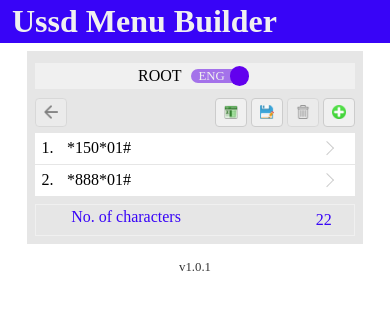
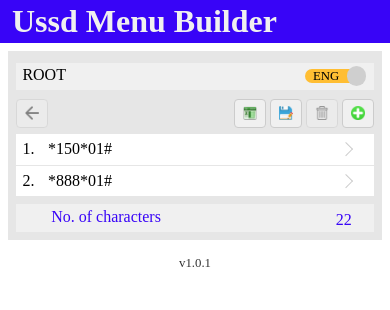
Before and after one commit to ezrankayamba/UssdBuilder, a Flask app: page / in a window 390 px wide. Shown: the top 310 px of the page. Run offline with Flask 2, Linux system fonts and the light colour scheme.

Commit message:
Delete menu feature added and language switch re-arranged

```diff
--- a/app/static/css/style.css
+++ b/app/static/css/style.css
@@ -94,45 +54,33 @@ div.container section .version {
           justify-content: center;
 }
 
-.editor-wrap #menu #props {
-  padding: 0.5rem;
-  background: #ebebeb;
-  margin-left: 1px;
-  text-align: left;
-  font-size: 72%;
-}
-
-.editor-wrap #menu #props h3 {
-  margin: 0 0 0.2rem;
-}
-
-.editor-wrap #menu #props .input-group {
-  padding: 0.2rem;
-}
-
-.editor-wrap #menu #props .input-group label {
-  display: block;
-}
-
-.editor-wrap #menu #props .input-group label input {
-  margin: auto 0.2rem auto 0;
-  vertical-align: bottom;
-}
-
 .editor-wrap #menu #editor {
   background: #e6e6e6;
   padding: 0.5rem;
   width: 20rem;
 }
 
+@media (max-width: 599px) {
+  .editor-wrap #menu #editor {
+    width: 100%;
+  }
+}
+
 .editor-wrap #menu #editor .menu-label {
   background: #f0f0f0;
   padding: 0.2rem;
   margin: 0.2rem 0;
+  height: 1.3rem;
 }
 
 .editor-wrap #menu #editor .menu-label label {
   margin: 0 0.2rem;
+  vertical-align: middle;
+  float: left;
+}
+
+.editor-wrap #menu #editor .menu-label #switch-wrap {
+  float: right;
   vertical-align: middle;
 }
 
@@ -300,8 +248,8 @@ div.container section .version {
   -webkit-box-pack: left;
       -ms-flex-pack: left;
           justify-content: left;
-  padding: 0.2rem;
-  border: 1px solid #f0f0f0;
+  padding: 0.2rem 0.2rem 0;
+  background: #f0f0f0;
   color: #3804f7;
   margin-top: 8px;
 }
--- a/app/static/css/style.scss
+++ b/app/static/css/style.scss
@@ -41,72 +41,31 @@ div.container {
 }
 
 .editor-wrap {
-  #toolbar {
-    display: flex;
-    justify-content: center;
-    padding: 0.5rem;
-    border-bottom: 1px solid #ccc;
-    height: 1.2rem;
-    margin: auto;
-    label {
-      padding: 0.3rem 0.5rem;
-      margin: 0 0.5rem;
-      font-weight: bold;
-      color: #3804f7;
-      white-space: nowrap;
-      width: 10rem;
-      overflow: hidden;
-      font-size: 90%;
-      br {
-        display: none;
-      }
-      * {
-        display: inline;
-        white-space: nowrap;
-      }
-    }
-    button {
-      border: 1px solid #ccc;
-      background: transparent;
-      border-radius: $my-border-radius;
-      padding: 0.2rem 1rem;
-    }
-  }
   #menu {
     padding: 0.5rem;
     text-align: center;
     display: flex;
     justify-content: center;
-    #props {
-      padding: 0.5rem;
-      background: rgb(235, 235, 235);
-      margin-left: 1px;
-      text-align: left;
-      font-size: 72%;
-      h3 {
-        margin: 0 0 0.2rem;
-      }
-      .input-group {
-        padding: 0.2rem;
-        label {
-          display: block;
-          input {
-            margin: auto 0.2rem auto 0;
-            vertical-align: bottom;
-          }
-        }
-      }
-    }
     #editor {
       background: rgb(230, 230, 230);
       padding: 0.5rem;
       width: 20rem;
+      @media (max-width: 599px) {
+        width: 100%;
+      }
       .menu-label {
         background: #f0f0f0;
         padding: 0.2rem;
         margin: 0.2rem 0;
+        height: 1.3rem;
+
         label {
           margin: 0 0.2rem;
+          vertical-align: middle;
+          float: left;
+        }
+        #switch-wrap {
+          float: right;
           vertical-align: middle;
         }
       }
@@ -240,8 +199,8 @@ div.container {
         clear: both;
         display: flex;
         justify-content: left;
-        padding: 0.2rem;
-        border: 1px solid #f0f0f0;
+        padding: 0.2rem 0.2rem 0;
+        background: #f0f0f0;
         color: #3804f7;
         margin-top: 8px;
         &.exceed {
@@ -274,7 +233,7 @@ div.controls {
   }
   button {
     border: 1px solid grey;
-    padding: 0.5rem 0.8rem;
+    padding: 0.3rem 0.8rem;
     border-radius: 4px;
     border-color: #ccc;
     &#saveMenu {
@@ -309,7 +268,6 @@ div.controls {
   }
   div.form-wrap {
     position: absolute;
-    /*padding: 0.5rem 1rem;*/
     border-radius: 4px;
     top: 40%;
     left: 50%;
@@ -327,7 +285,6 @@ div.controls {
       border-radius: 4px 4px 0 0;
     }
     .input-wrap {
-      /*padding: 0.2rem 0;*/
       padding: 0.5rem 1rem;
       input,
       textarea,
--- a/app/static/css/switch.css
+++ b/app/static/css/switch.css
@@ -27,8 +27,7 @@
 }
 
 #switch-wrap input[type="checkbox"] + label span.text {
-  color: #f0f0f0;
-  left: -16%;
+  left: -18%;
 }
 
 #switch-wrap input[type="checkbox"] + label span.text:before {
@@ -36,14 +35,14 @@
   font-size: 80%;
   border-radius: 8px 0 0 8px;
   padding-left: 8px;
-  background: #a472ea;
+  background: #ffbe33;
   padding-right: 16px;
 }
 
 #switch-wrap input[type="checkbox"] + label span.switch {
-  background-color: #6200ee;
+  background-color: #cfcfcf;
   border-radius: 50%;
-  right: -16%;
+  right: -18%;
   -webkit-transition: all 0.3s ease-in 0s;
   transition: all 0.3s ease-in 0s;
 }
@@ -56,7 +55,7 @@
   vertical-align: middle;
   content: "SWA";
   font-size: 80%;
-  background: #9b9b9b;
+  background: #cfcfcf;
   border-radius: 0 8px 8px 0;
   padding-left: 18px;
   padding-right: 8px;
--- a/app/static/css/switch.scss
+++ b/app/static/css/switch.scss
@@ -1,12 +1,12 @@
 $switch-size: 1.2rem;
 $label-length: 4rem;
 $off-pos: 50%;
-$on-pos: 16%;
+$on-pos: 18%;
 $color-wrap-bg: transparent;
-$color-on-label-bg: #a472ea;
-$color-on-switch-bg: #6200ee;
-$color-off-label-bg: #9b9b9b;
-$color-off-switch-bg: #ffbe33;
+$color-on-label-bg: #ffbe33;
+$color-on-switch-bg: #cfcfcf;
+$color-off-label-bg: $color-on-switch-bg;
+$color-off-switch-bg: $color-on-label-bg;
 #switch-wrap {
   display: inline-block;
   label {
@@ -27,7 +27,6 @@ $color-off-switch-bg: #ffbe33;
         position: relative;
         display: inline-block;
         &.text {
-          color: #f0f0f0;
           &:before {
             content: "ENG";
             font-size: 80%;
```
Also changed, not shown: other parts of app/static/css/style.css (+1 -43 lines), app/static/js/modules/menu-view.js (+14 -17 lines), 3 other files.
